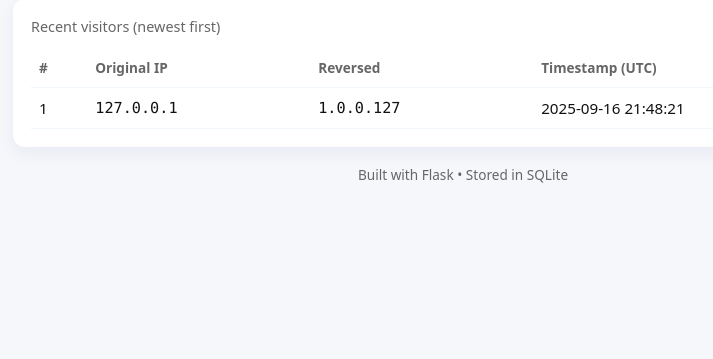
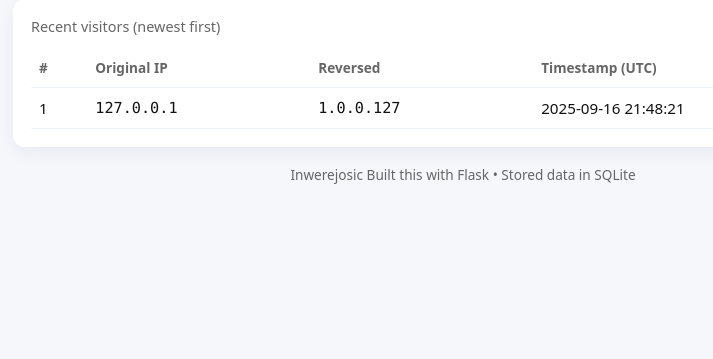
Before and after one commit to Inwerejosic/flask-ip-reverse, a Flask app: page / in a window 1280 px wide. Shown: the part 236-595 px from the top of the page, without its empty margins (177-890 px from the left). Run offline with Flask 3, Linux system fonts and the light colour scheme; data comes from the database, SQL or seed files in the repository.

Commit message:
updated the metrics route and footer

```diff
--- a/templates/index.html
+++ b/templates/index.html
@@ -74,7 +74,7 @@
       </table>
     </div>
 
-    <footer>Built with Flask • Stored in SQLite</footer>
+    <footer>Inwerejosic Built this with Flask • Stored data in SQLite </footer>
   </div>
 </body>
 </html>
```
